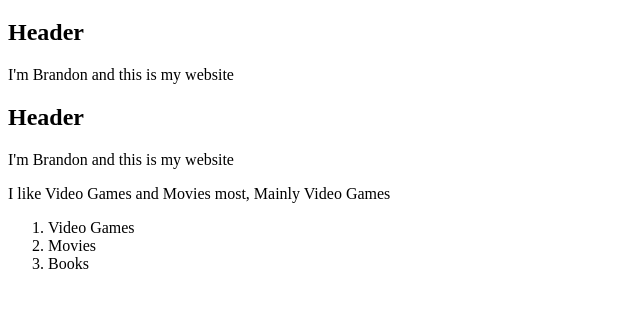
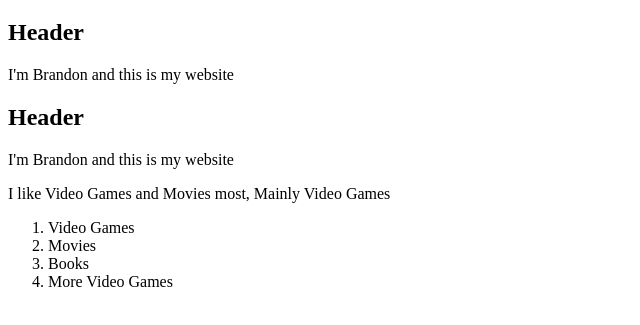
Before and after one commit to Bravekatz/Website, a plain HTML site: page index.html in a window 1280 px wide. Shown: the part 87-412 px from the top of the page, without its empty margins (0-640 px from the left). Drawn offline with Linux system fonts and the light colour scheme.

Commit message:
Update index.html

```diff
--- a/index.html
+++ b/index.html
@@ -21,5 +21,6 @@
   <li>Video Games</li>
   <li>Movies</li>
   <li>Books</li>
+  <li>More Video Games</li>
  </ol>
 </html>
```
